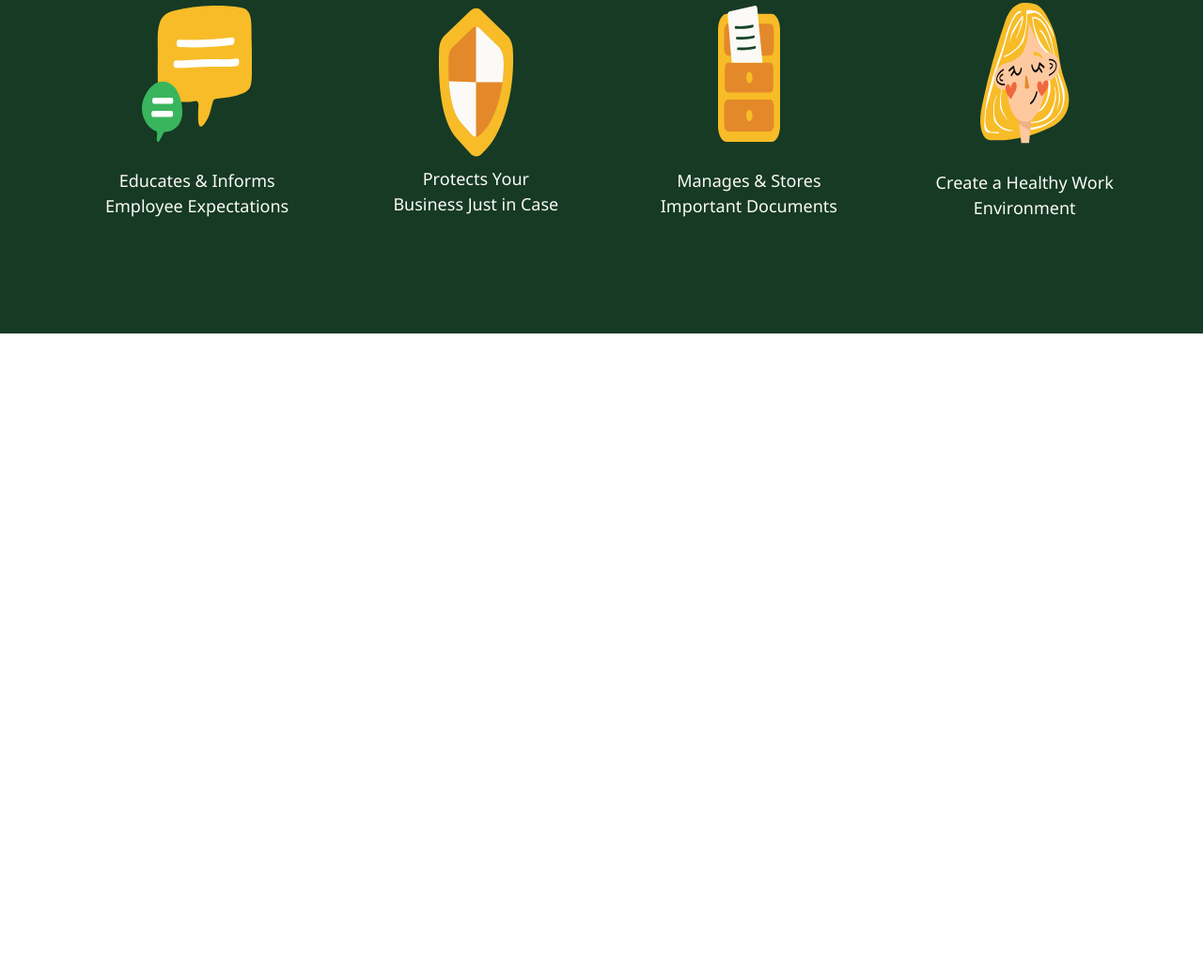
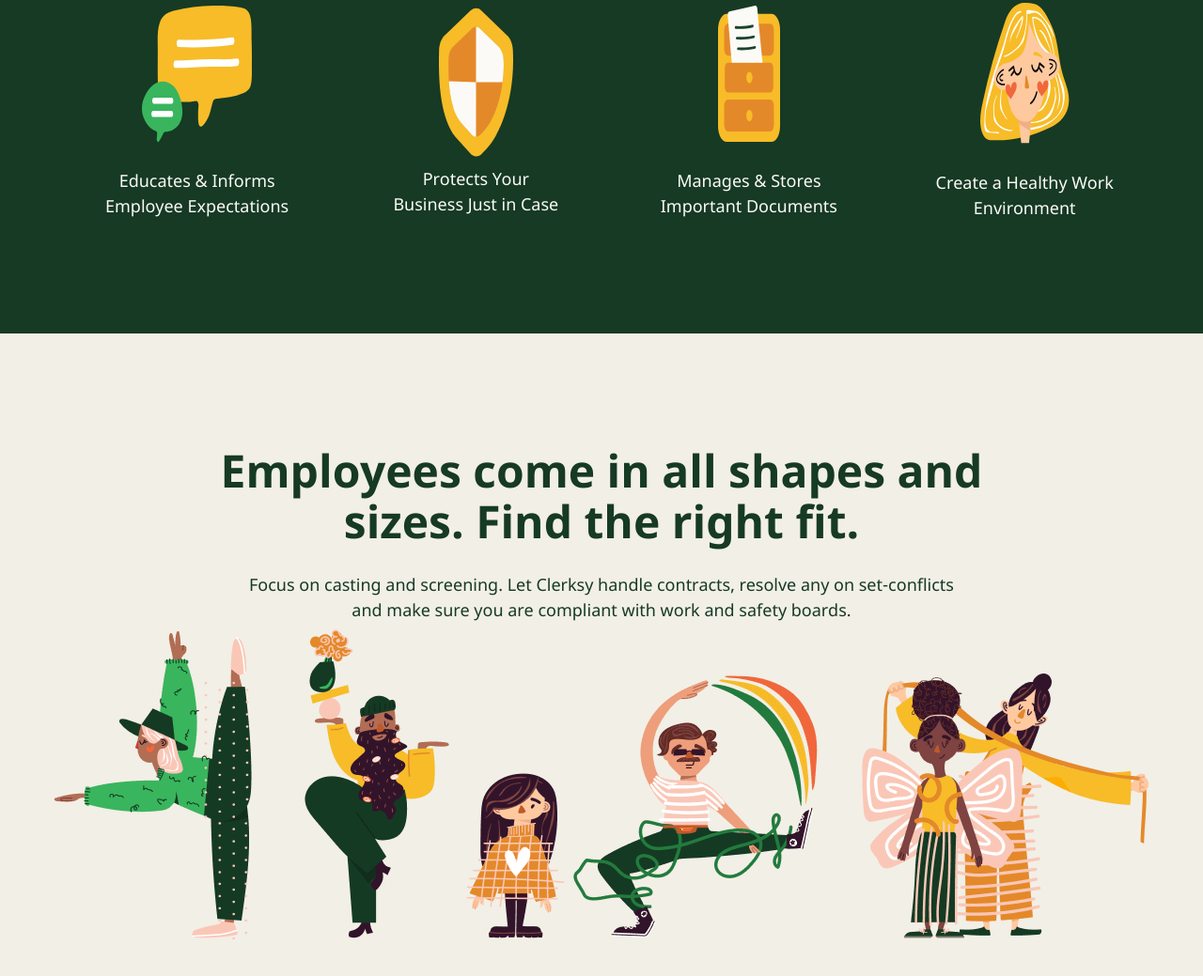
Before and after one commit to Fazliddin-Nasrullayev/Clerksy, a plain HTML site: page index.html in a window 1280 px wide. Shown: the part 2301-3340 px from the top of the page at 94% size. Before the commit the page ends 2656 px from the top, so only its background shows below. Drawn offline with Linux system fonts and the light colour scheme.

Commit message:
add employes section

```diff
--- a/index.html
+++ b/index.html
@@ -122,6 +122,16 @@
                 </ul>
             </div>
         </section>
+
+    <!-- employes section -->
+
+        <section class="employes">
+            <div class="container employes__container">
+                <h2 class="employes__header">Employees come in all shapes and sizes. Find the right fit.</h2>
+                <p class="employes__info">Focus on casting and screening. Let Clerksy handle contracts, resolve any on set-conflicts and make sure you are compliant with work and safety boards.</p>
+                <img  class="employes__img" src="./images/employes.png" alt="employes image" width="1180" height="335">
+            </div>
+        </section>
     </main>
 </body>
 </html>
--- a/main/style.css
+++ b/main/style.css
@@ -297,3 +297,40 @@
  .production__info1 {
     padding-top: 10px;
  }
+
+ /* employes section */
+
+ .employes {
+     padding-top: 119px;
+     padding-bottom: 135px;
+     background-color: #F2EFE6;
+ }
+
+ .employes__container {
+     display: flex;
+     flex-direction: column;
+     align-items: center;
+ }
+
+ .employes__header {
+    width: 811px;
+    font-style: normal;
+    font-weight: 600;
+    font-size: 48px;
+    line-height: 54px;
+    text-align: center;
+    color: #163A24;
+ }
+
+ .employes__info {
+    padding-top: 27px;
+    padding-bottom: 2px;
+    width: 760px;
+    font-family: Noto Sans;
+    font-style: normal;
+    font-weight: normal;
+    font-size: 18px;
+    line-height: 27px;
+    text-align: center;
+    color: #163A24;
+ }
```
Also changed, not shown: images/employes.png (added).
